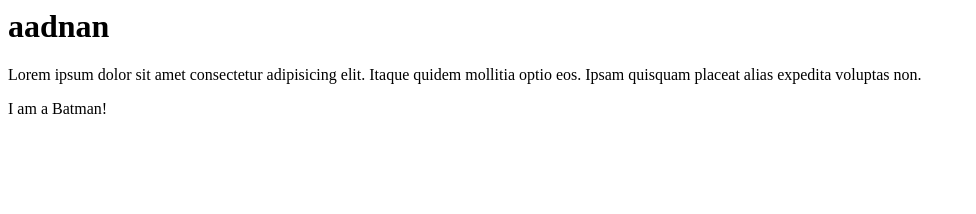
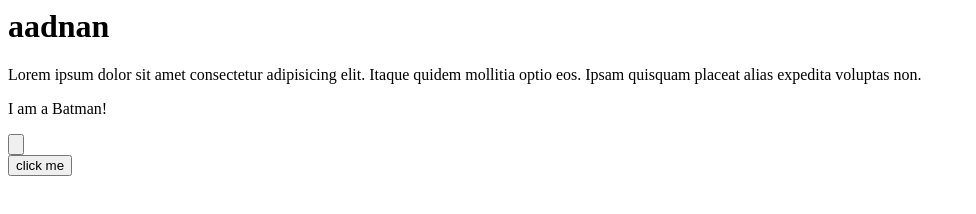
Before and after one commit to AdnanHasan21/my-first-website, a plain HTML site: page index.html in a window 1280 px wide. Shown: the whole page, without its empty margins (0-976 px from the left). Drawn offline with Linux system fonts and the light colour scheme.

Commit message:
Shei chuti kataisi

```diff
--- a/index.html
+++ b/index.html
@@ -1,3 +1,6 @@
 <h1>aadnan</h1>
 <p>Lorem ipsum dolor sit amet consectetur adipisicing elit. Itaque quidem mollitia optio eos. Ipsam quisquam placeat alias expedita voluptas non.</p>
 <p>I am a Batman!</p>
+<input type="button" name="" id="">
+<br>
+<button>click me</button>
```
